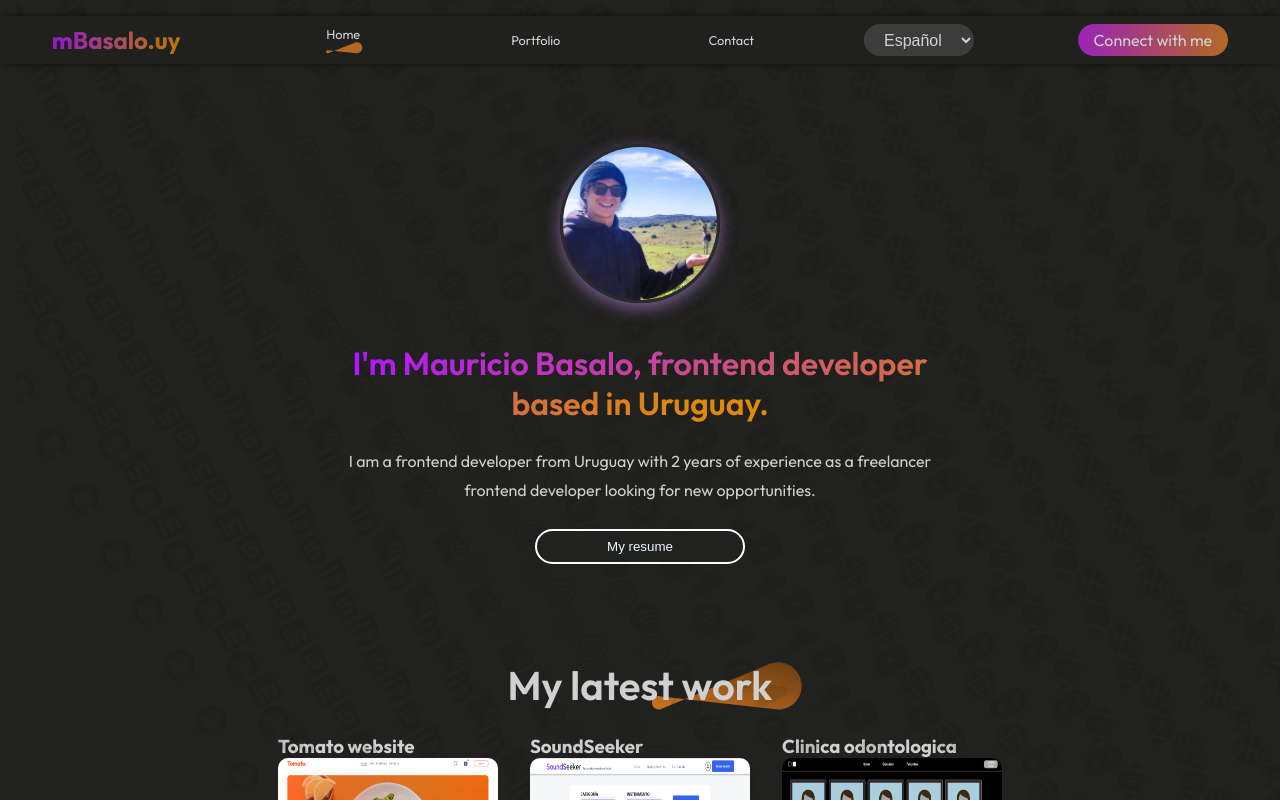
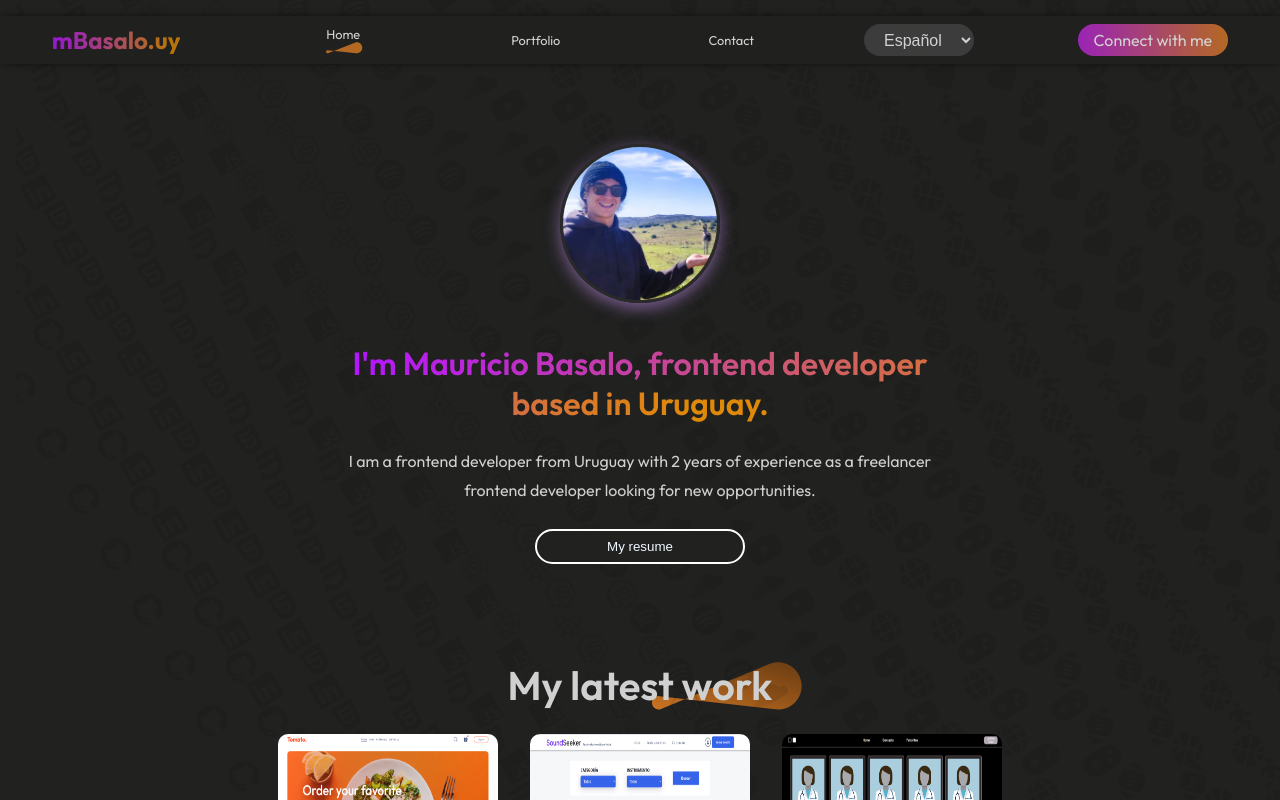
Before and after one commit to mBasalo/portfolio-website, a React (Vite) app: page / in a window 1280 px wide. Shown: the top 800 px of the page. Built offline with nearby package versions, Linux system fonts and the light colour scheme.

Commit message:
mywork title

```diff
--- a/src/Components/MyWork/MyWork.jsx
+++ b/src/Components/MyWork/MyWork.jsx
@@ -39,7 +39,7 @@ const MyWork = () => {
       <div className="mywork-container">
         {mywork_data.slice().reverse().slice(0, visibleItems).map((work, index) => (
           <div key={index}>
-            <h3>{work.w_name}</h3>
+            {/* <h3>{work.w_name}</h3> */}
             <img
               src={work.w_img}
               alt={work.w_name}
```
